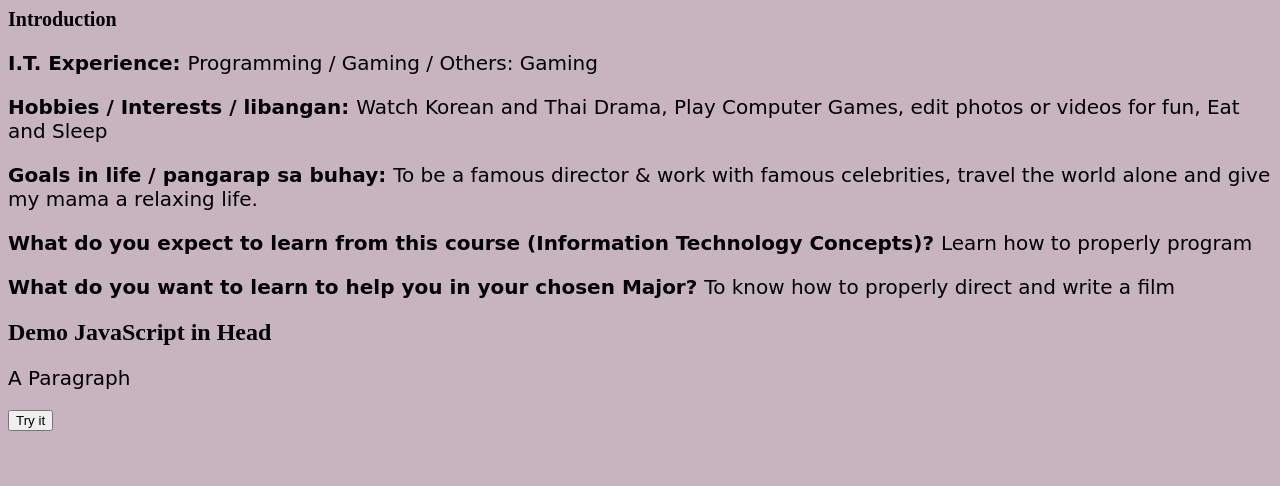
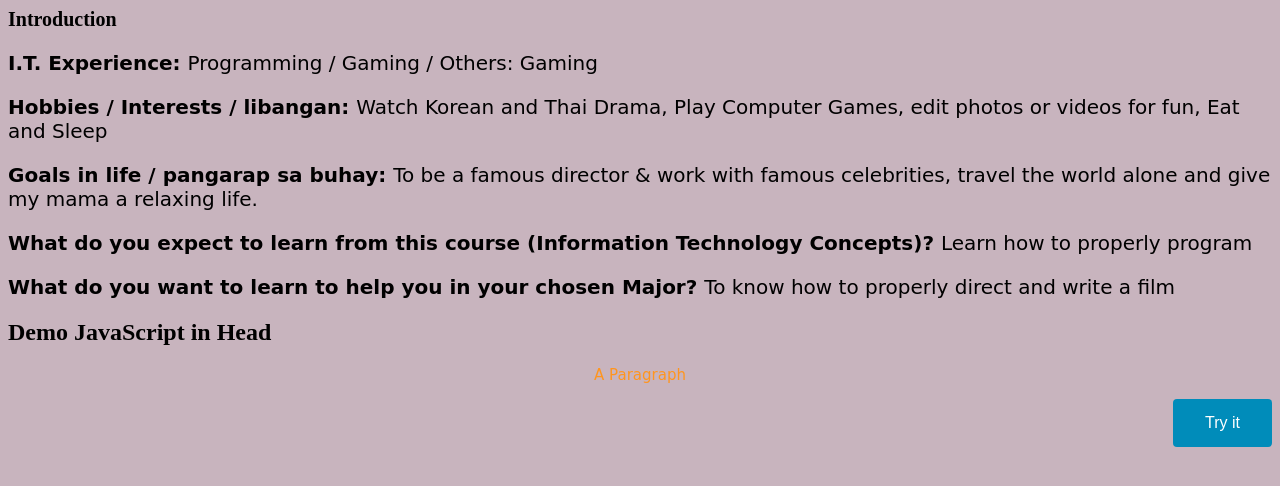
Before and after one commit to KristineDaleYapit/KristineDaleYapit.github.io, a plain HTML site: page index.html in a window 1280 px wide. Drawn offline with Linux system fonts and the light colour scheme.

Commit message:
Update mystyle.css

```diff
--- a/mystyle.css
+++ b/mystyle.css
@@ -3,3 +3,30 @@ h1 { font-family: bold;
   font-size: 20px; }
 p {font-family:cursive;
   font-size: 20px;}
+<stlye>
+
+#Javascript {
+  font-size: 35px;
+  text-align: center;
+  color: #9dc8cc
+ }
+button {
+  display: block;
+  margin-left: auto;
+  border: none;
+  border-radius: 4px;
+  background-color: #008CBA;
+  color: white;
+  padding: 15px 32px;
+  text-align: center;
+  text-decoration: none;
+  font-size: 16px;
+ }
+button:hover {
+  box-shadow: 0 12px 16px 0 rgba(0,0,0,0.24), 0 17px 50px 0 rgba(0,0,0,0.19);
+ }
+#demo {
+  font-size: 15px;
+  text-align: center;
+  color: #ff951e
+}
```
